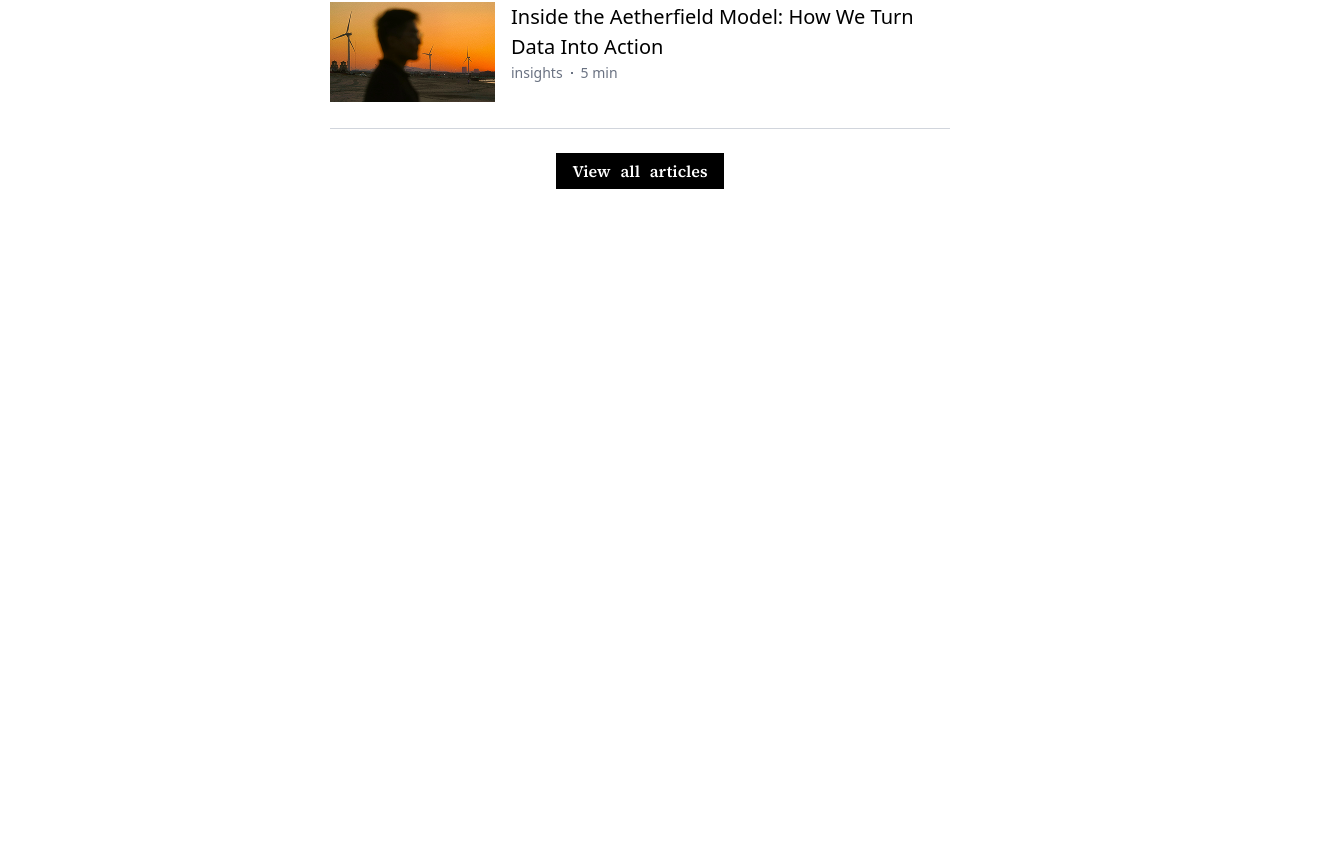
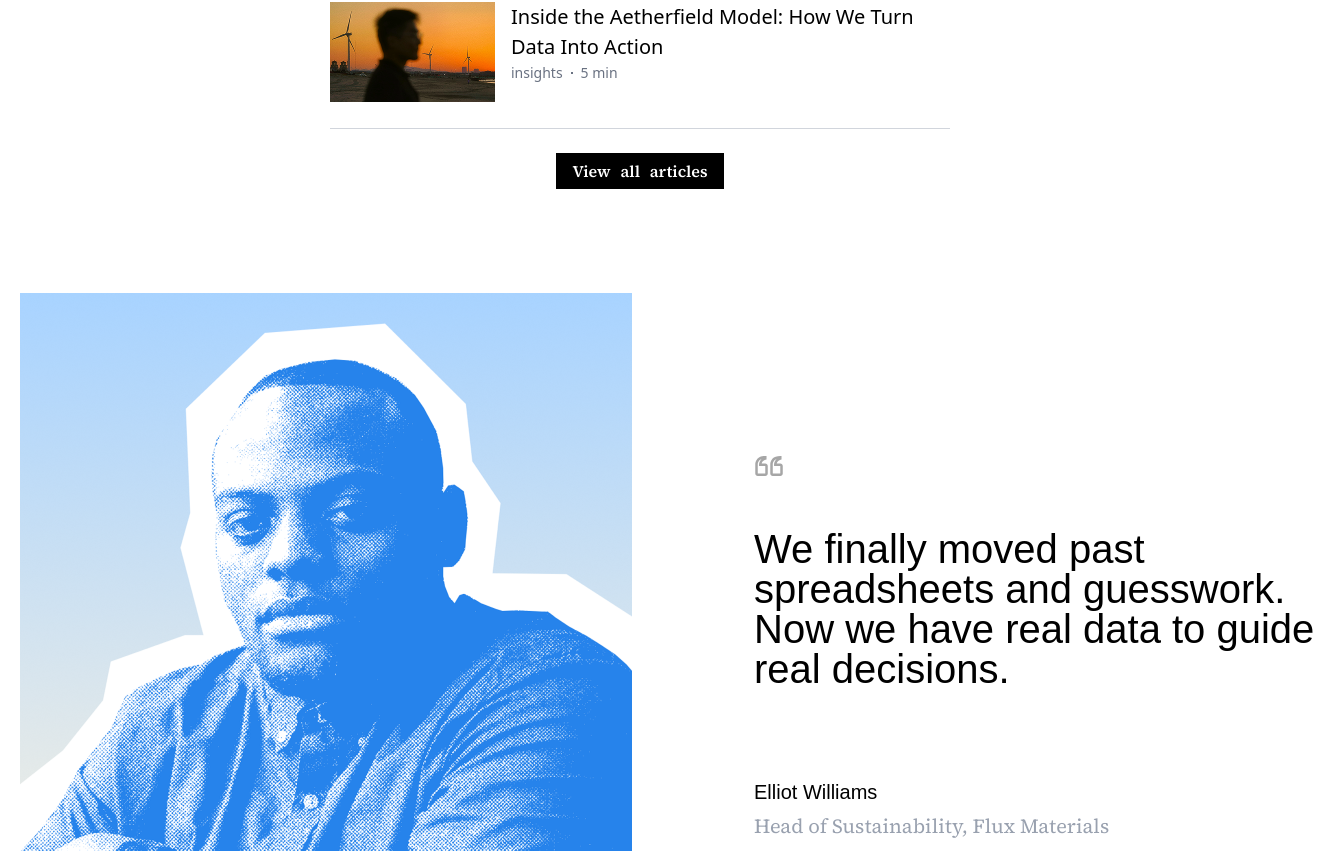
Before and after one commit to AndrewEl131/SaSS-Company, a Next.js app: page / in a window 1280 px wide. Shown: the part 3569-4420 px from the top of the page, 1334 px wide, since content can reach past the window. Before the commit the page ends 3758 px from the top, so only its background shows below. Built offline with nearby package versions, Linux system fonts and the light colour scheme; a web font is replaced by a local one.

Commit message:
Added Testimonial Section

```diff
--- a/app/globals.css
+++ b/app/globals.css
@@ -40,6 +40,12 @@
   background-size: cover;
 }
 
+.man-image{
+  background-image: url("/assets/man.png");
+   background-repeat: no-repeat;
+  background-size: cover;
+}
+
 /* --------------- FONTS --------------- */
 .secondary-font{
   font-family: "Source Serif 4", serif;
--- a/app/page.tsx
+++ b/app/page.tsx
@@ -177,6 +177,20 @@ export default function Home() {
               </button>
           </div>
         </div>
+        {/* Testimonial Section */}
+        <div className="w-full h-235 px-5 py-30">
+          <div className="w-full h-175 flex justify-center gap-4">
+            <div className="w-153 h-175 man-image"></div>
+            <div className="w-153 h-96 px-26.5 my-auto space-y-12">
+              <Image src={"/icons/quote-left.svg"} width={30} height={30} alt="quote" />
+              <h1 className="primary-font font-medium text-[40px] leading-[100%] tracking-[-3%] w-145 h-50">We finally moved past spreadsheets and guesswork. Now we have real data to guide real decisions.</h1>
+              <div className="w-100.5 h-13 space-y-1 text-[20px]">
+                <h1 className="primary-font">Elliot Williams</h1>
+                <h1 className="secondary-font text-gray-400">Head of Sustainability, Flux Materials</h1>
+              </div>
+            </div>
+          </div>
+        </div>
       </div>
     </main>
   );
```
Also changed, not shown: public/assets/man.png (added), public/icons/quote-left.svg (added).
